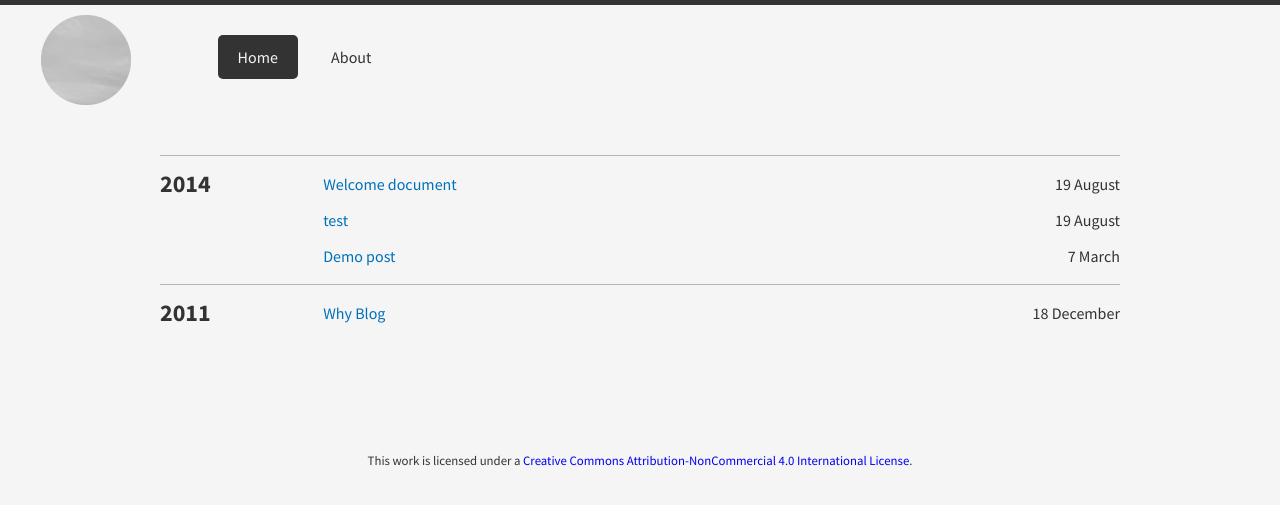
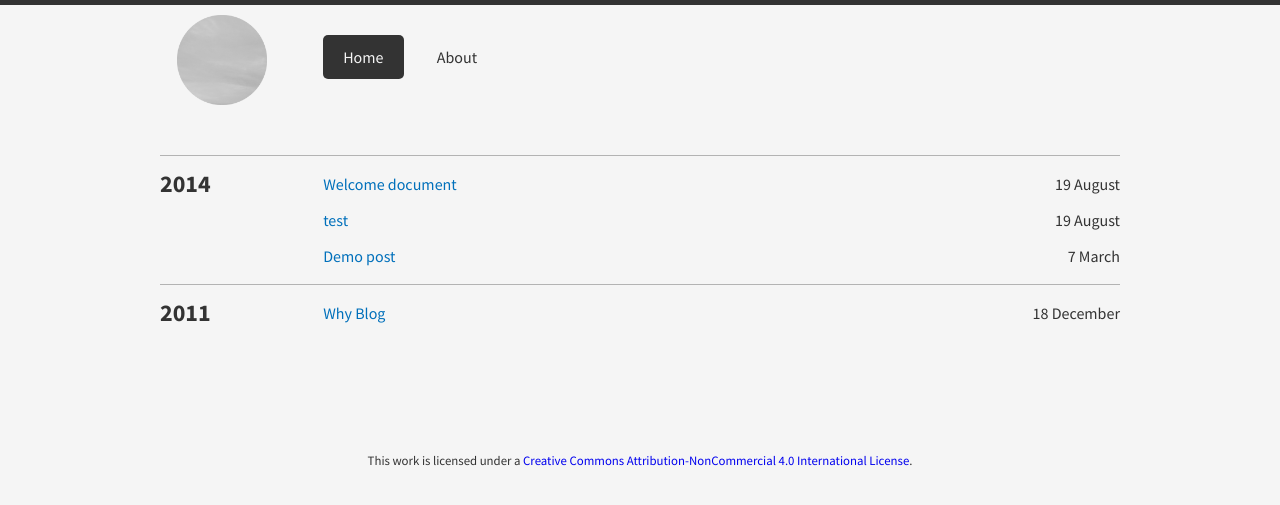
Before and after one commit to mindspop/jekyll-blog, a Jekyll site: the page built from index.html, in a window 1280 px wide. Shown: the top 505 px of the page. Built offline with Jekyll 4.4.1, drawn with Linux system fonts in a browser that asks for light colours; nearby versions of some CDN libraries; Markdown is read by kramdown in place of the engine named in the settings; comment, search, counter and statistics services are not loaded.

Commit message:
更新头部样式

```diff
--- a/public/css/main.scss
+++ b/public/css/main.scss
@@ -289,7 +289,11 @@ dl,
   line-height: 0;
   font-size: 0;
 }
-
+header .wrap {
+  width: 960px;
+  margin-right: auto;
+  margin-left: auto;
+}
 
 .sidenav { width:240px; background:#fff; float:right; padding:20px; margin-bottom:50px; box-shadow:0 1px 4px #ccc; }
 .sidenav h2 { font-size:18px; color:#333; margin-bottom:15px; }
```
